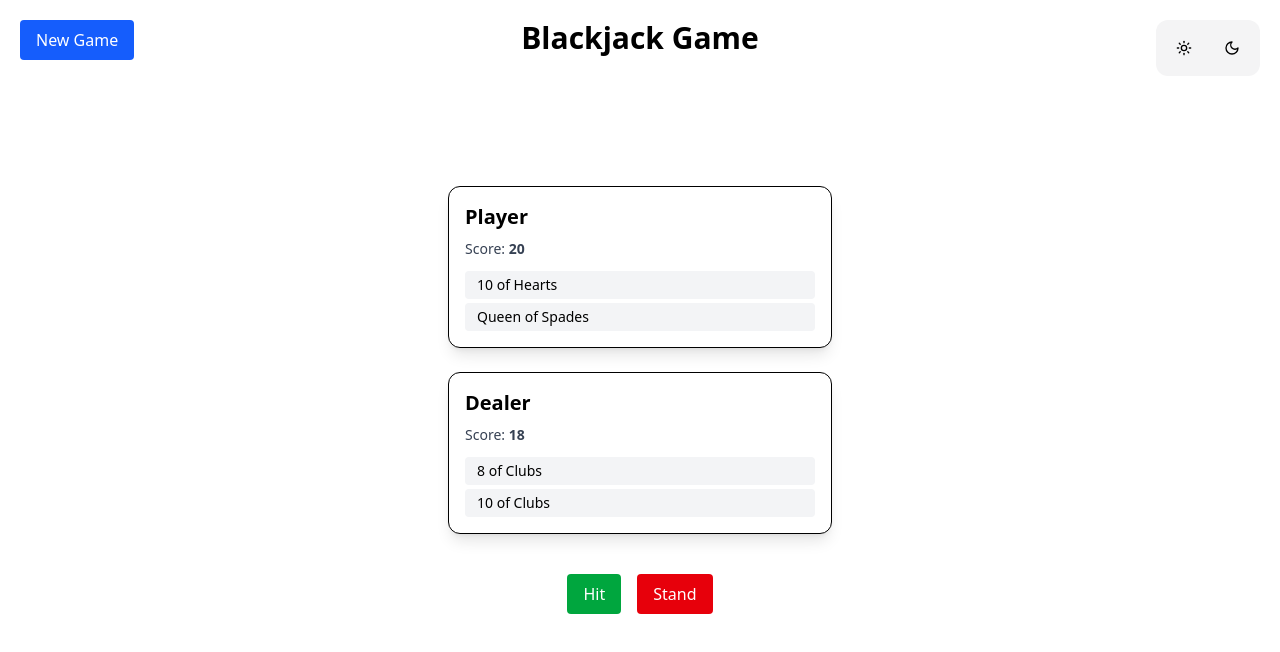
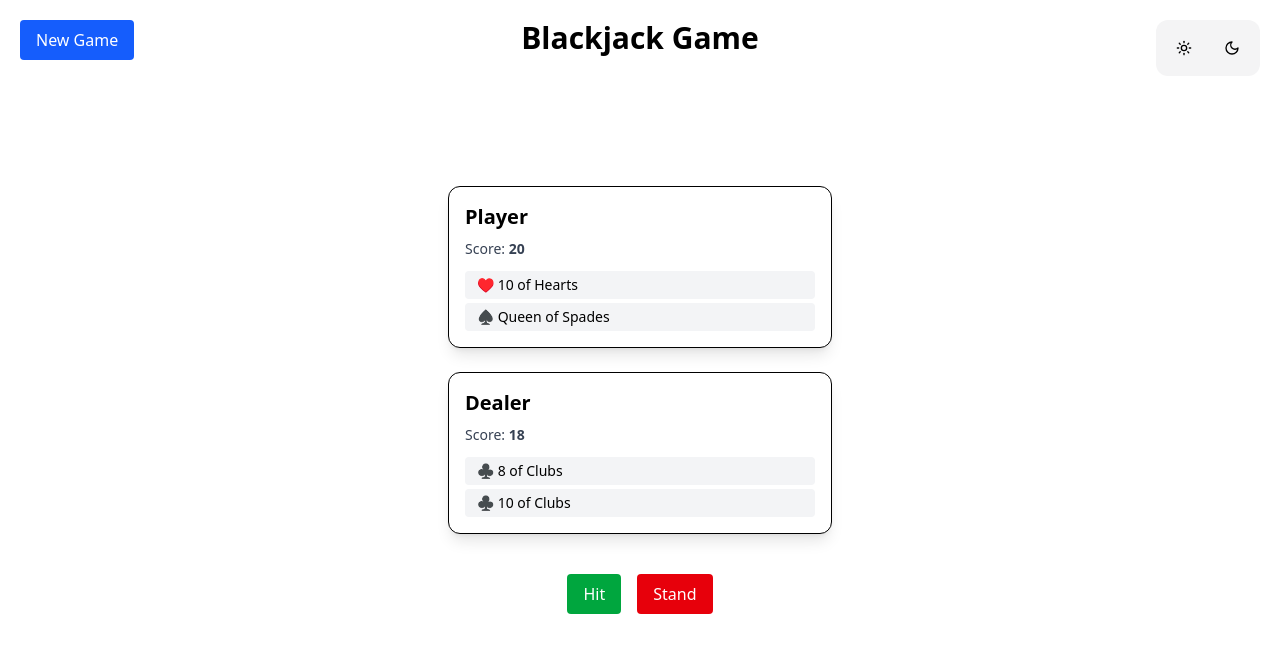
Before and after one commit to nikolakenjic/blackjack-game, a React (Vite) app: page / in a window 1280 px wide. Shown: the top 652 px of the page. Built offline with nearby package versions, Linux system fonts and the light colour scheme.

Commit message:
get card pics

```diff
--- a/src/components/HandDisplay.tsx
+++ b/src/components/HandDisplay.tsx
@@ -1,4 +1,5 @@
 import type { Card } from '../gameLogic/deck';
+import { getCardEmoji } from '../utils/cardUtils';
 
 type HandleDisplayProps = {
   title: string;
@@ -19,7 +20,7 @@ const HandDisplay = ({ title, score, hand }: HandleDisplayProps) => {
             key={i}
             className="bg-gray-100 dark:bg-gray-700 px-3 py-1 rounded text-sm dark:text-gray-400"
           >
-            {card.value} of {card.suit}
+            {getCardEmoji(card.suit)} {card.value} of {card.suit}
           </li>
         ))}
       </ul>
--- /dev/null
+++ b/src/utils/cardUtils.ts
@@ -0,0 +1,14 @@
+export const getCardEmoji = (suit: string): string => {
+  switch (suit) {
+    case 'Hearts':
+      return '♥️';
+    case 'Diamonds':
+      return '♦️';
+    case 'Spades':
+      return '♠️';
+    case 'Clubs':
+      return '♣️';
+    default:
+      return '';
+  }
+};
```
